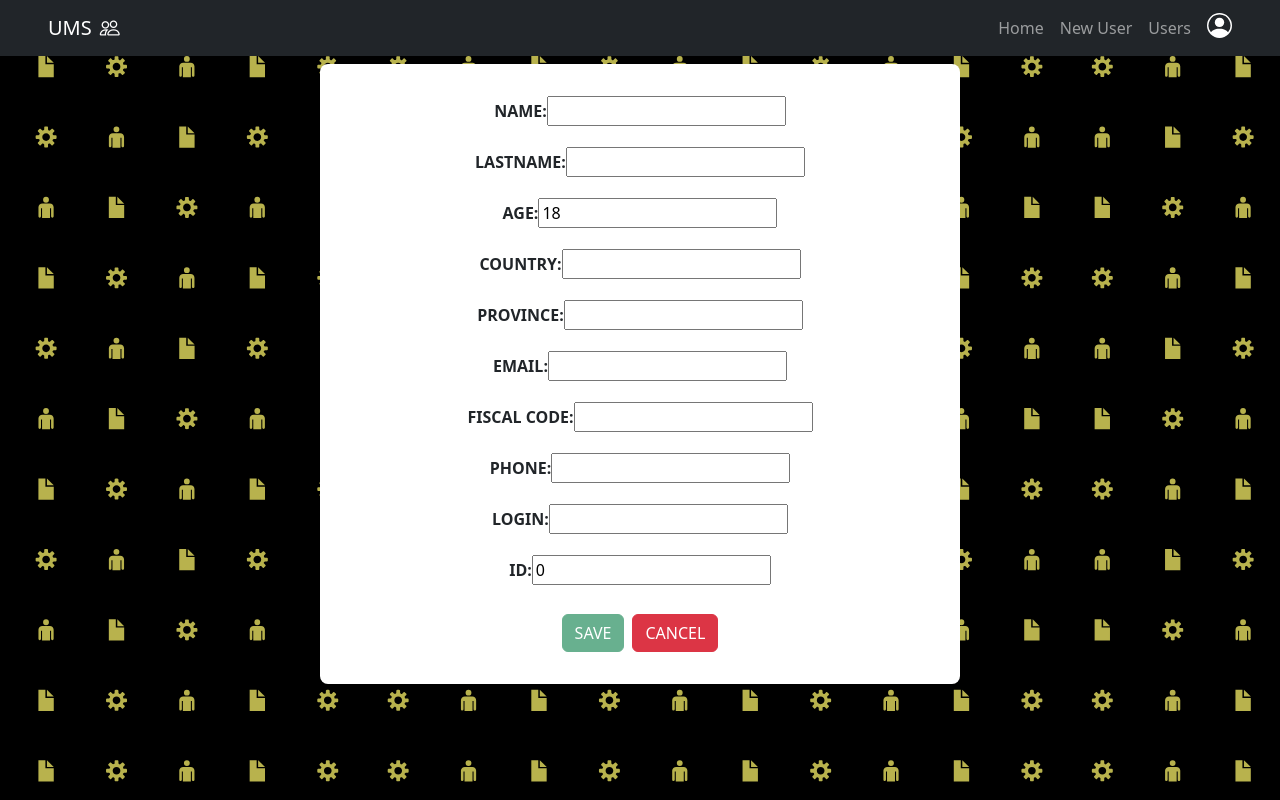
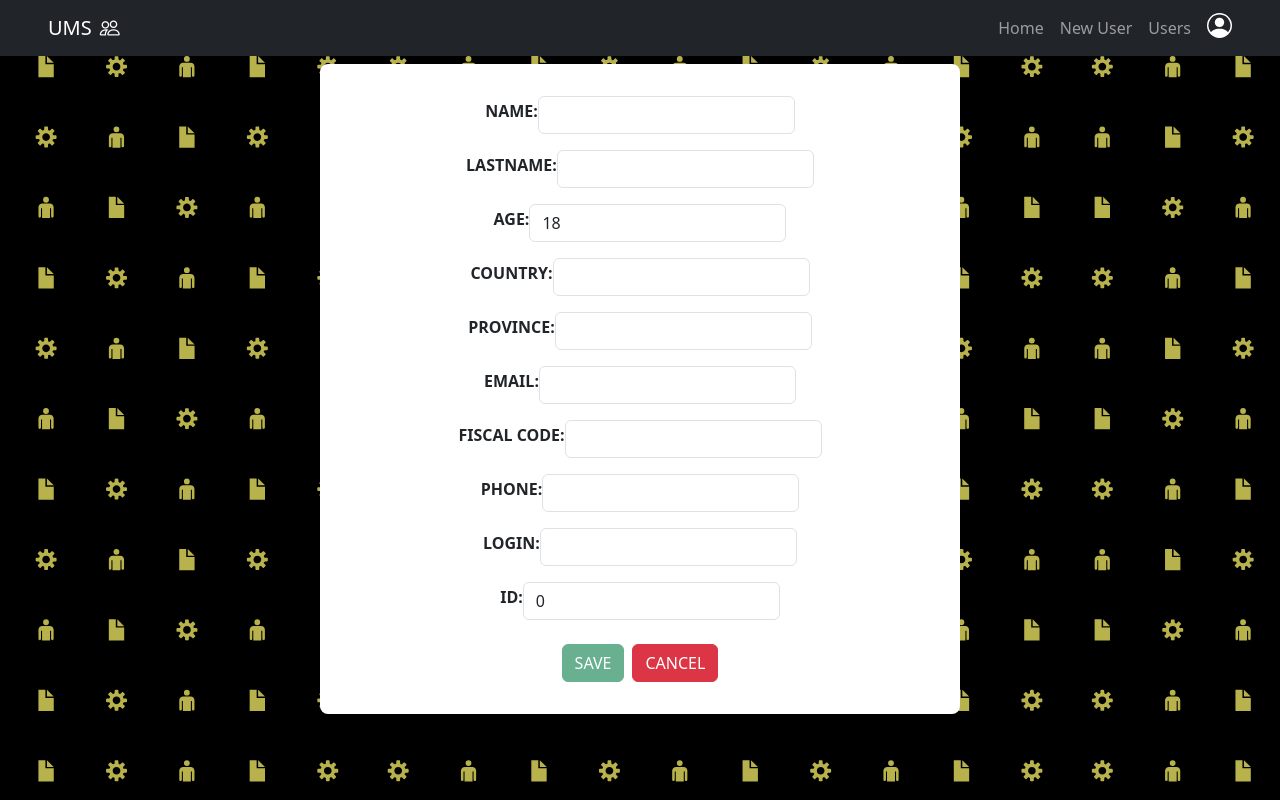
Before and after one commit to PX-0/ums, an Angular app: page /new-user in a window 1280 px wide. Built offline with nearby package versions, Linux system fonts and the light colour scheme; sample sign-in values are in the browser's storage.

Commit message:
fix form

```diff
--- a/src/app/features/navbar/navbar.component.ts
+++ b/src/app/features/navbar/navbar.component.ts
@@ -1,5 +1,7 @@
 import { Component } from '@angular/core';
 import { Router } from '@angular/router';
+import { takeUntil } from 'rxjs';
+import { OnDestroyHandler } from 'src/app/core/abstractions/ondestroy-handler';
 import { AuthService } from 'src/app/core/services/auth.service';
 
 @Component({
@@ -7,13 +9,14 @@ import { AuthService } from 'src/app/core/services/auth.service';
   templateUrl: './navbar.component.html',
   styleUrls: ['./navbar.component.scss'],
 })
-export class NavbarComponent {
+export class NavbarComponent extends OnDestroyHandler {
   userIsLogged!: boolean;
 
   username!: string | null;
 
   constructor(private router: Router, private readonly auth: AuthService) {
-    this.auth.loggedIn
+    super()
+    this.auth.loggedIn.pipe(takeUntil(this.destroy$))
     .subscribe({
       next: (value: boolean) => {
         this.userIsLogged = value;
--- a/src/app/features/users/users.component.ts
+++ b/src/app/features/users/users.component.ts
@@ -21,7 +21,7 @@ export class UsersComponent extends OnDestroyHandler implements OnInit {
 
   showModal: boolean = false;
 
-  constructor(private readonly usersService: UsersService,private auth:AuthService) {
+  constructor(private readonly usersService: UsersService) {
     super();
   }
 
--- a/src/app/shared/components/form-user/form-user.component.html
+++ b/src/app/shared/components/form-user/form-user.component.html
@@ -1,64 +1,70 @@
 <div class="wrapper-form">
   <form [formGroup]="formUser" *ngIf="user" (ngSubmit)="onSaveHandler()">
-    <div class="mb-3">
+    <div class="mb-3 d-flex justify-content-between align-items-center">
       <label class="form-label text-uppercase fw-bold" for="name">Name:</label>
-      <input type="text" id="name" formControlName="name" />
+      <input  class="form-control" type="text" id="name" formControlName="name" />
     </div>
 
-    <div class="mb-3">
+    <div class="mb-3 d-flex justify-content-between align-items-center">
       <label class="form-label text-uppercase fw-bold" for="lastname">Lastname:</label>
-      <input type="text" id="lastname" formControlName="lastname" />
+      <input  class="form-control" type="text" id="lastname" formControlName="lastname" />
     </div>
 
-    <div class="mb-3">
+    <div class="mb-3 d-flex justify-content-between align-items-center">
       <label class="form-label text-uppercase fw-bold" for="age">Age:</label>
-      <input type="number" id="age" formControlName="age" />
+      <input  class="form-control" type="number" id="age" formControlName="age" />
     </div>
 
-    <div class="mb-3">
+    <div class="mb-3 d-flex justify-content-between align-items-center">
       <label class="form-label text-uppercase fw-bold" for="country">Country:</label>
-      <input type="text" id="country" formControlName="country" />
+      <input  class="form-control" type="text" id="country" formControlName="country" />
     </div>
 
-    <div class="mb-3">
+    <div class="mb-3 d-flex justify-content-between align-items-center">
       <label class="form-label text-uppercase fw-bold" for="province">Province:</label>
-      <input type="text" id="province" formControlName="province" />
+      <input  class="form-control" type="text" id="province" formControlName="province" />
     </div>
 
-    <div class="mb-3">
+    <div class="mb-3 d-flex justify-content-between align-items-center">
       <label class="form-label text-uppercase fw-bold" for="email">Email:</label>
-      <input type="email" id="email" (invalid)="formUser.controls.email.invalid" formControlName="email" />
-      <div class="invalid-feedback" *ngIf="formUser.controls.email.invalid && (formUser.controls.email.dirty || formUser.controls.email.touched)">
-        <span *ngIf="formUser.controls.email.errors">email required.</span>
-        <span *ngIf="formUser.controls.email.errors">invalid email.</span>
+      <div>
+        <input  class="form-control" type="email" id="email" [class.is-invalid]="formUser.controls.email.invalid&& (formUser.controls.email['dirty'] || formUser.controls.email['touched'] )" formControlName="email" />
+        <div class="invalid-feedback text-center" *ngIf="formUser.controls.email.invalid && (formUser.controls.email['dirty'] || formUser.controls.email['touched'])">
+          <span *ngIf="formUser.controls.email.errors?.['required']">email required.</span>
+          <span *ngIf="formUser.controls.email.errors?.['email']">invalid email.</span>
+        </div>
       </div>
     </div>
 
-    <div class="mb-3">
-      <label class="form-label text-uppercase fw-bold" for="fiscalcode">Fiscal Code:</label>
-      <input type="text" id="fiscalcode" formControlName="fiscalcode" />
+    <div class="mb-3 d-flex justify-content-between align-items-center">
+      <label class="form-label text-uppercase text-nowrap fw-bold" for="fiscalcode">Fiscal Code:</label>
+      <input  class="form-control" type="text" id="fiscalcode" formControlName="fiscalcode" />
     </div>
 
-    <div class="mb-3">
+    <div class="mb-3 d-flex justify-content-between align-items-center">
       <label class="form-label text-uppercase fw-bold" for="phone">Phone:</label>
-      <input type="tel" id="phone" formControlName="phone" />
+      <input  class="form-control" type="tel" id="phone" formControlName="phone" />
     </div>
 
-    <div class="mb-3">
+    <div class="mb-3 d-flex justify-content-between align-items-center">
       <label class="form-label text-uppercase fw-bold" for="login">Login:</label>
-      <input type="text" id="login" formControlName="login" />
-      <div class="invalid-feedback" *ngIf="formUser.controls['login'].invalid && (formUser.controls['login'].dirty || formUser.controls['login'].touched)">
-        <span *ngIf="formUser.controls['login'].errors?.['required']">login required.</span>
-        <span *ngIf="formUser.controls['login'].errors?.['pattern']">invalid login.</span>
-        <span *ngIf="formUser.controls['login'].errors?.['minlength']">login must be at least of 5 chars </span>
+      <div>
+        <input  class="form-control" type="text" id="login" formControlName="login" [class.is-invalid]="formUser.controls.login.invalid&& (formUser.controls.login['dirty'] || formUser.controls.login['touched'] )" />
+        <div class="invalid-feedback text-center" *ngIf="formUser.controls.login.invalid && (formUser.controls.login['dirty'] || formUser.controls.login['touched'])">
+          <span *ngIf="formUser.controls.login.errors?.['required']">login required.</span>
+          <span *ngIf="formUser.controls.login.errors?.['pattern']">invalid login.</span>
+          <span *ngIf="formUser.controls.login.errors?.['minlength']">login must be at least of 5 chars </span>
+        </div>
       </div>
     </div>
 
-    <div class="mb-3">
+    <div class="mb-3 d-flex justify-content-between align-items-center">
       <label class="form-label text-uppercase fw-bold" for="age">Id:</label>
-      <input type="number" id="id" formControlName="id" />
-      <div class="invalid-feedback" *ngIf="formUser.controls['id'].invalid && (formUser.controls['id'].dirty || formUser.controls['id'].touched)">
-        <span *ngIf="formUser.controls['id'].errors?.['required']">id required.</span>
+      <div>
+        <input  class="form-control" type="number" id="id" formControlName="id" [class.is-invalid]="formUser.controls.id.invalid&& (formUser.controls.id['dirty'] || formUser.controls.id['touched'] )" />
+        <div class="invalid-feedback text-center" *ngIf="formUser.controls.id.invalid && (formUser.controls.id['dirty'] || formUser.controls.id['touched'])">
+          <span *ngIf="formUser.controls.id.errors?.['required']">id required.</span>
+        </div>
       </div>
     </div>
 
```
